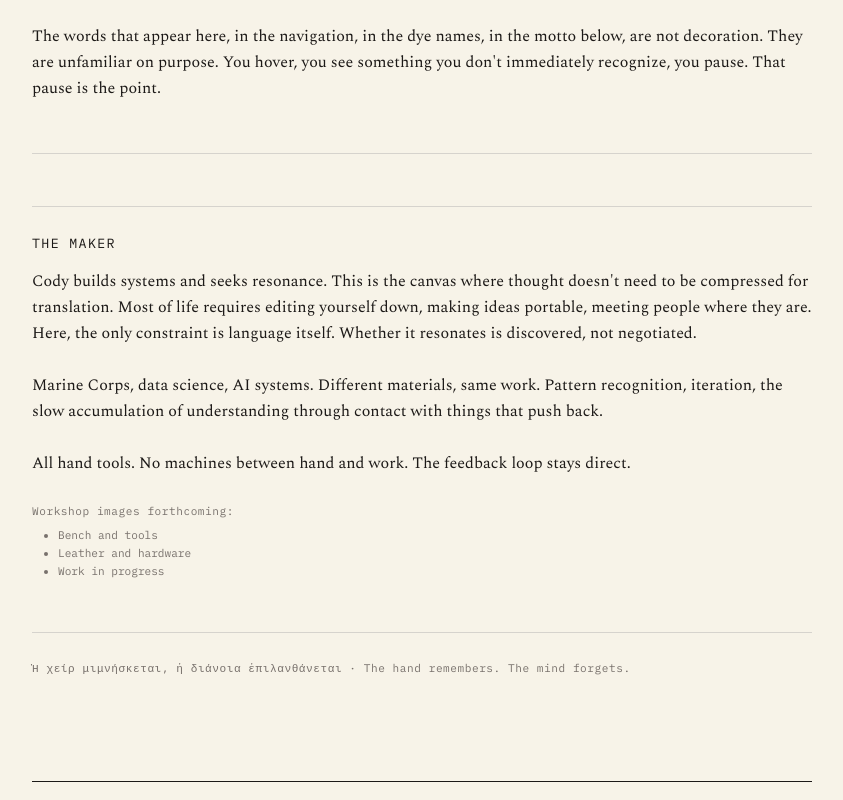
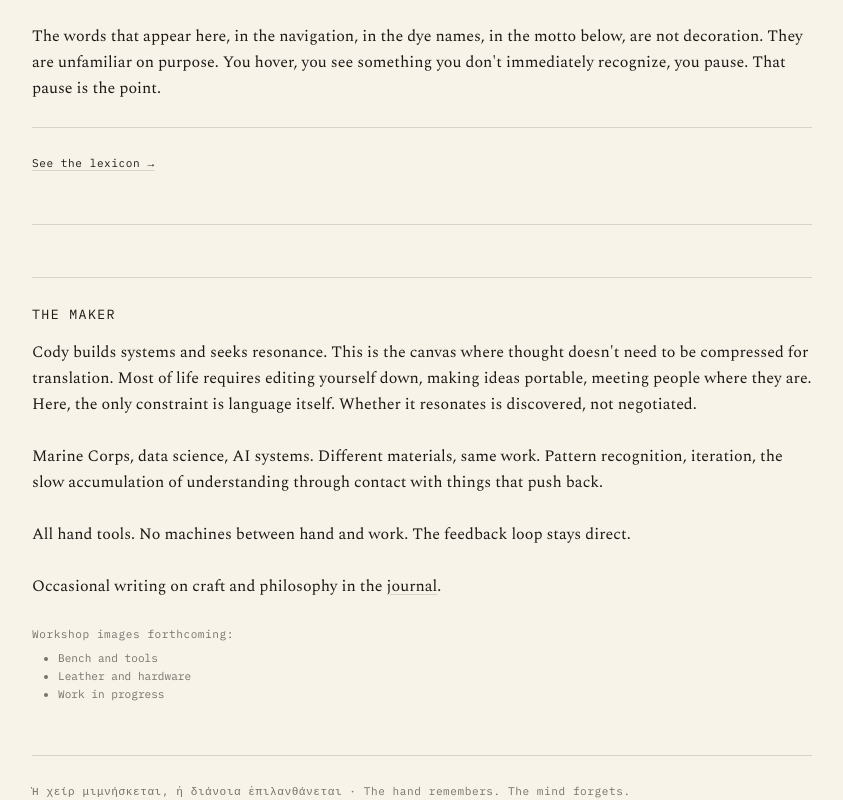
Before and after one commit to forkwright/ardent-site, an Eleventy site: page src/philosophy.md in a window 1280 px wide. Shown: the part 2000-2800 px from the top of the page, without its empty margins (218-1061 px from the left). Built offline with nearby package versions, Linux system fonts and the light colour scheme; Eleventy itself is replaced by a stand-in of ours; files that its build step writes are made by us from their sources.

Commit message:
Remove journal from nav, link lexicon in philosophy, journal in maker section

```diff
--- a/src/_includes/base.njk
+++ b/src/_includes/base.njk
@@ -30,7 +30,6 @@
       <a href="/materials/" data-greek="ὕλη"><span>materials</span></a>
       <a href="/dyes/" data-greek="βαφαί"><span>dyes</span></a>
       <a href="/philosophy/" data-greek="φιλοσοφία"><span>philosophy</span></a>
-      <a href="/journal/" data-greek="ἡμερολόγιον"><span>journal</span></a>
       <a href="/contact/" data-greek="ἁφή"><span>contact</span></a>
     </div>
   </nav>
--- a/src/philosophy.md
+++ b/src/philosophy.md
@@ -61,6 +61,8 @@ Ancient Greek was built for philosophical precision. Its roots combine systemati
 
 The words that appear here, in the navigation, in the dye names, in the motto below, are not decoration. They are unfamiliar on purpose. You hover, you see something you don't immediately recognize, you pause. That pause is the point.
 
+<p class="specs" style="margin-top: var(--space-m);"><a href="/lexicon/">See the lexicon →</a></p>
+
 ---
 
 <h2 data-greek="Ὁ Δημιουργός"><span>The Maker</span></h2>
@@ -70,6 +72,8 @@ Cody builds systems and seeks resonance. This is the canvas where thought doesn'
 Marine Corps, data science, AI systems. Different materials, same work. Pattern recognition, iteration, the slow accumulation of understanding through contact with things that push back.
 
 All hand tools. No machines between hand and work. The feedback loop stays direct.
+
+Occasional writing on craft and philosophy in the [journal](/journal/).
 
 <div class="workshop-images">
   <p class="image-placeholder">Workshop images forthcoming:</p>
```
